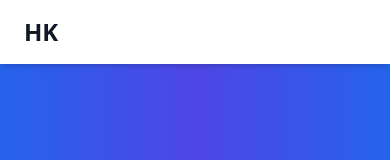
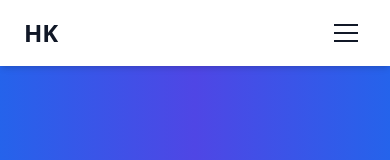
Before and after one commit to himavanthkar/project-portfolio-hima, a React (Vite) app: page / in a window 390 px wide. Shown: the top 160 px of the page. Built offline with nearby package versions, Linux system fonts and the light colour scheme; what @react-pdf/renderer would draw is missing.

Commit message:
Add mobile responsive navigation with download button

```diff
--- a/src/App.tsx
+++ b/src/App.tsx
@@ -157,6 +157,16 @@ function App() {
             <div className="text-2xl font-bold">
               <a href="#home" className={`${isDark ? 'text-white' : 'text-gray-900'}`}>HK</a>
             </div>
+            {/* Mobile menu button */}
+            <button
+              onClick={() => setIsMenuOpen(!isMenuOpen)}
+              className="md:hidden p-2 rounded-md focus:outline-none"
+            >
+              <div className={`w-6 h-0.5 mb-1.5 ${isDark ? 'bg-white' : 'bg-gray-900'}`}></div>
+              <div className={`w-6 h-0.5 mb-1.5 ${isDark ? 'bg-white' : 'bg-gray-900'}`}></div>
+              <div className={`w-6 h-0.5 ${isDark ? 'bg-white' : 'bg-gray-900'}`}></div>
+            </button>
+            {/* Desktop menu */}
             <div className="hidden md:flex items-center space-x-8">
               <a href="#about" className={`${isDark ? 'text-gray-300' : 'text-gray-600'} hover:text-blue-600`}>About</a>
               <a href="#experience" className={`${isDark ? 'text-gray-300' : 'text-gray-600'} hover:text-blue-600`}>Experience</a>
@@ -167,6 +177,25 @@ function App() {
               <button
                 onClick={() => setIsDark(!isDark)}
                 className={`p-2 rounded-full ${isDark ? 'bg-gray-700 text-yellow-400' : 'bg-gray-100 text-gray-600'}`}
+              >
+                {isDark ? <Sun size={20} /> : <Moon size={20} />}
+              </button>
+            </div>
+          </div>
+          {/* Mobile menu */}
+          <div className={`${isMenuOpen ? 'block' : 'hidden'} md:hidden mt-4 pb-2`}>
+            <div className="flex flex-col space-y-4">
+              <a href="#about" className={`${isDark ? 'text-gray-300' : 'text-gray-600'} hover:text-blue-600`}>About</a>
+              <a href="#experience" className={`${isDark ? 'text-gray-300' : 'text-gray-600'} hover:text-blue-600`}>Experience</a>
+              <a href="#projects" className={`${isDark ? 'text-gray-300' : 'text-gray-600'} hover:text-blue-600`}>Projects</a>
+              <a href="#skills" className={`${isDark ? 'text-gray-300' : 'text-gray-600'} hover:text-blue-600`}>Skills</a>
+              <a href="#contact" className={`${isDark ? 'text-gray-300' : 'text-gray-600'} hover:text-blue-600`}>Contact</a>
+              <div className="py-2">
+                <ResumeDownload />
+              </div>
+              <button
+                onClick={() => setIsDark(!isDark)}
+                className={`p-2 rounded-full ${isDark ? 'bg-gray-700 text-yellow-400' : 'bg-gray-100 text-gray-600'} w-fit`}
               >
                 {isDark ? <Sun size={20} /> : <Moon size={20} />}
               </button>
```
